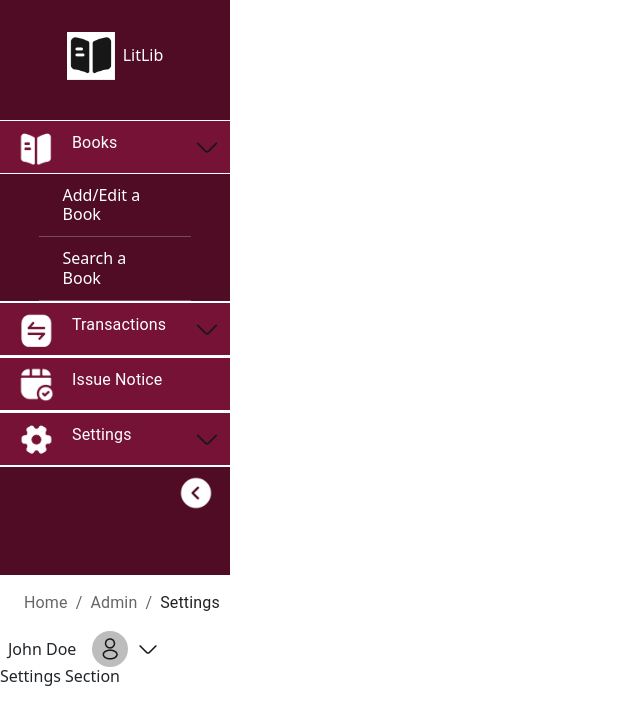
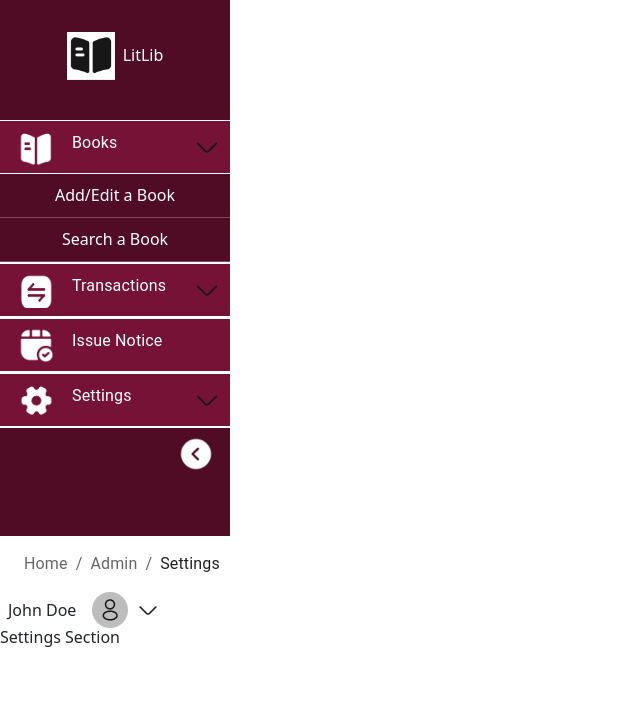
Before and after one commit to td1128/Library_Management_System, a React (Vite) app: page /admin/settings in a window 1280 px wide. Both pictures are taken after a click on the button 207 px from the left and 147 px from the top of the page. Shown: the top 724 px of the page, without its empty margins (0-640 px from the left). Built offline with nearby package versions, Linux system fonts and the light colour scheme.

Commit message:
FIX: Collpase width

```diff
--- a/src/common_components/Navbar/NavbarOption.jsx
+++ b/src/common_components/Navbar/NavbarOption.jsx
@@ -79,7 +79,7 @@ const NavbarOption = ({
         )}
       </Box>
       {open && (
-        <Collapse in={!collapsed} timeout="auto" unmountOnExit>
+        <Collapse in={!collapsed} timeout="auto" unmountOnExit sx={{ width:"100%" }}>
           {subPaths.map((subPath, index) => (
             <div key={index} className="flex flex-col w-full">
               <NavbarSubOption
```
